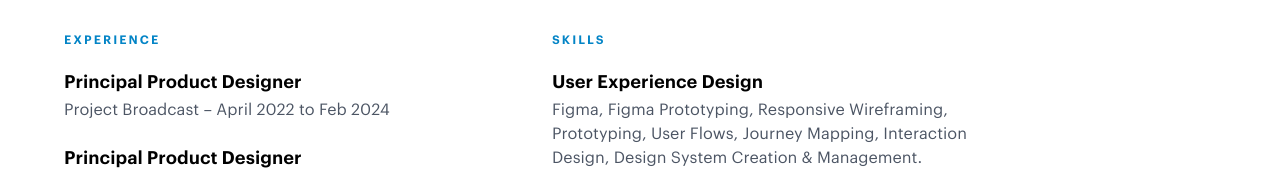
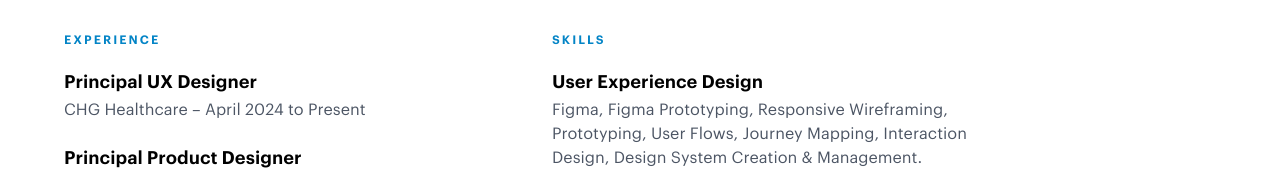
Before and after one commit to mich8060/portfolio, a React (Create React App) app: page / in a window 1280 px wide. Shown: the part 606-778 px from the top of the page. Built offline with nearby package versions, Linux system fonts and the light colour scheme.

Commit message:
Update index.jsx
Updating Job History

```diff
--- a/src/components/work/index.jsx
+++ b/src/components/work/index.jsx
@@ -7,6 +7,7 @@ function Work({children}){
                 <div className="work--column">
                     <small>Experience</small>
                     <ul>
+                        <li><strong>Principal UX Designer</strong> CHG Healthcare – April 2024 to Present</li>
                         <li><strong>Principal Product Designer</strong> Project Broadcast – April 2022 to Feb 2024</li>
                         <li><strong>Principal Product Designer</strong> Pluralsight.com – June 2021 to April 2022</li>
                         <li><strong>Sr. Product Designer</strong> Pluralsight.com – June 2016 to June 2021</li>
```
